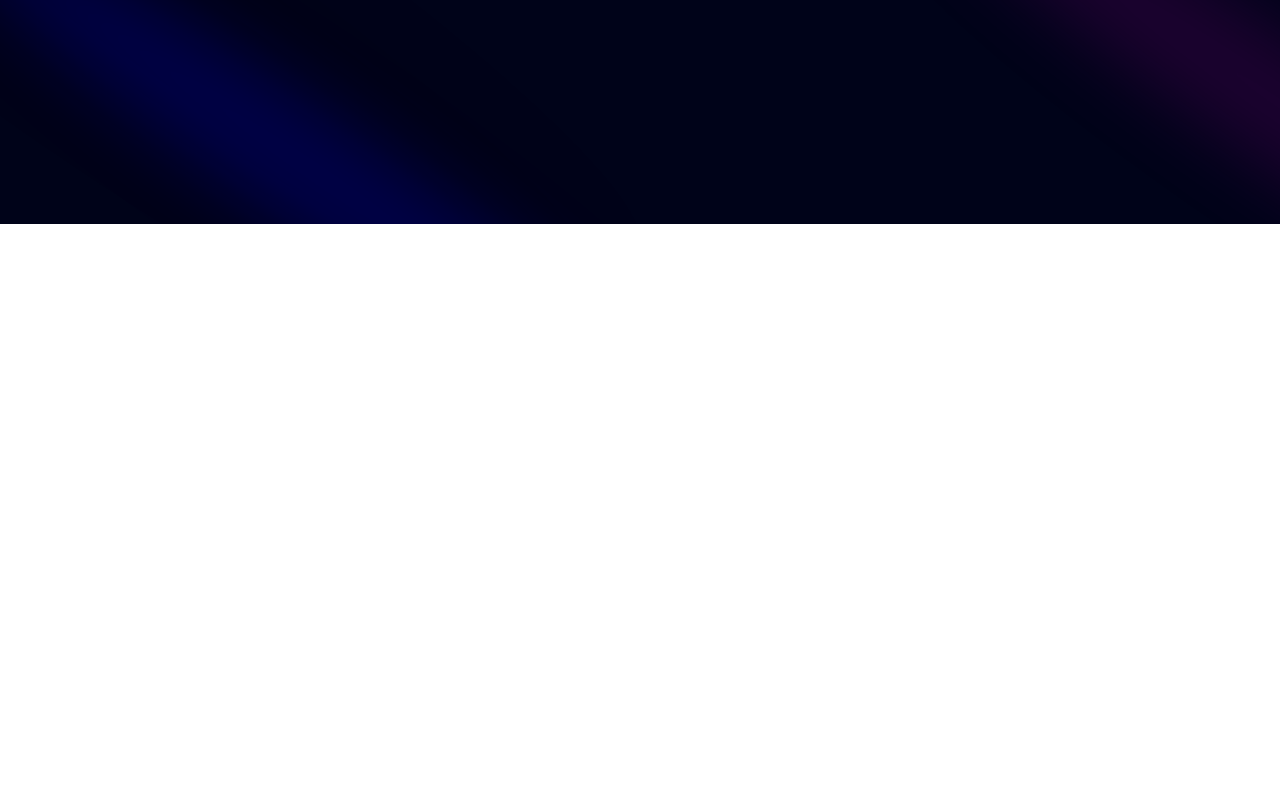
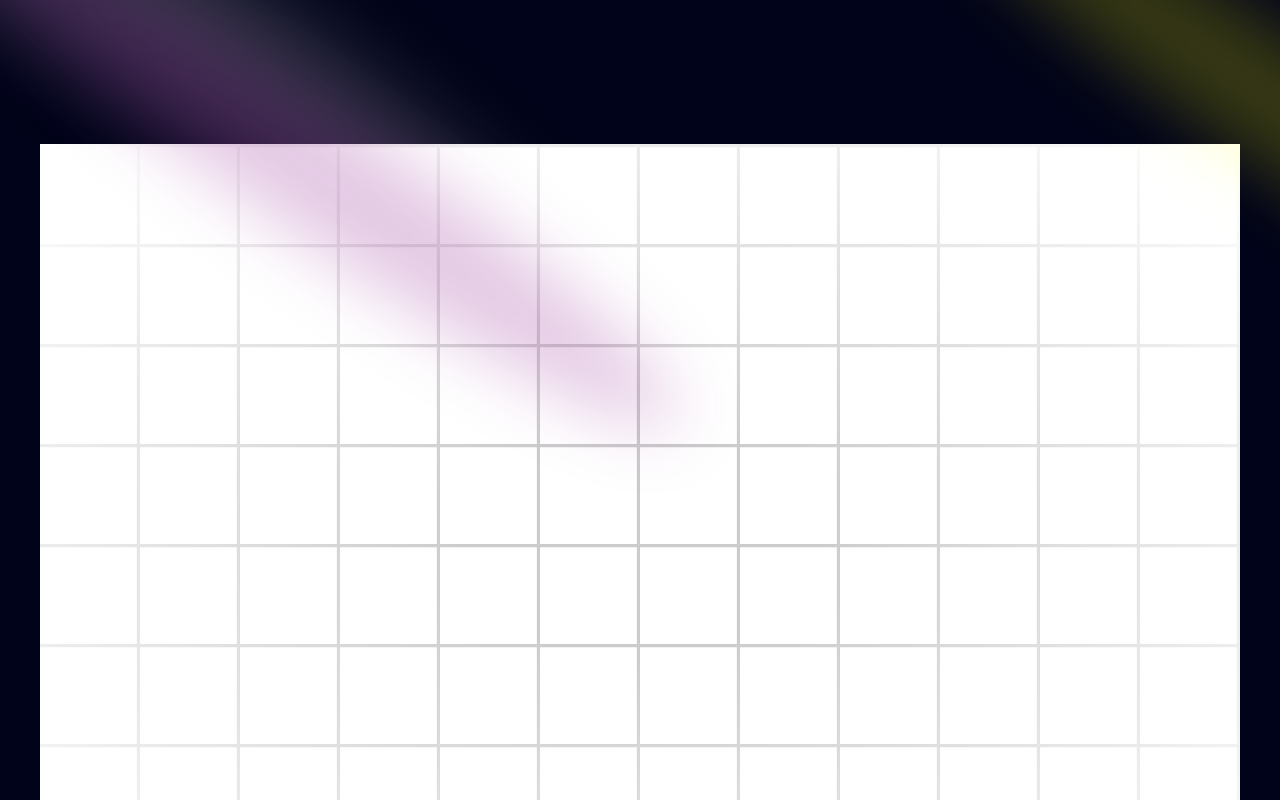
Before and after one commit to JunCodera1/Portfolio-Website, a Next.js app: page / in a window 1280 px wide. Shown: the top 800 px of the page. Built offline with nearby package versions, Linux system fonts and the light colour scheme.

Commit message:
add header and test grid dot

```diff
--- a/components/Hero.tsx
+++ b/components/Hero.tsx
@@ -4,11 +4,18 @@
 const Hero = () => {
   return (
     <div className='pb-20 pt-36'>
-        <div>
-            <Spotlight className='-top-40 -left-10 md:left-32 md:-top-20 h-screen' fill='black'/>
-            <Spotlight className='top-10 left-full h-[80vh] w-[50vw]' fill='purple'/>
-            <Spotlight className='top-28 left-80 h-[80vh] w-[50vw]' fill='blue'/>
-        </div>
+      <div>
+        <Spotlight className='-top-40 -left-10 md:left-32 md:-top-20 h-screen' fill='white' />
+        <Spotlight className='top-10 left-full h-[80vh] w-[50vw]' fill='yellow' />
+        <Spotlight className='top-28 left-80 h-[80vh] w-[50vw]' fill='purple' />
+      </div>
+
+      <div className="h-screen w-full dark:bg-black-100 bg-white  dark:bg-grid-white/[0.3] bg-grid-black/[0.2] relative flex items-center justify-center">
+        {/* Radial gradient for the  container to give a faded look */}
+        <div className="absolute pointer-events-none inset-0 flex items-center justify-center dark:bg-black bg-white [mask-image:radial-gradient(ellipse_at_center,transparent_20%,black)]"/>
+
+
+      </div>
     </div>
   )
 }
--- a/package.json
+++ b/package.json
@@ -13,6 +13,7 @@
     "framer-motion": "^11.5.4",
     "mini-svg-data-uri": "^1.4.4",
     "next": "14.2.8",
+    "next-themes": "^0.3.0",
     "react": "^18",
     "react-dom": "^18",
     "tailwind-merge": "^2.5.2",
```
Also changed, not shown: 1 other file (tests, documents, lock files or other folders).
